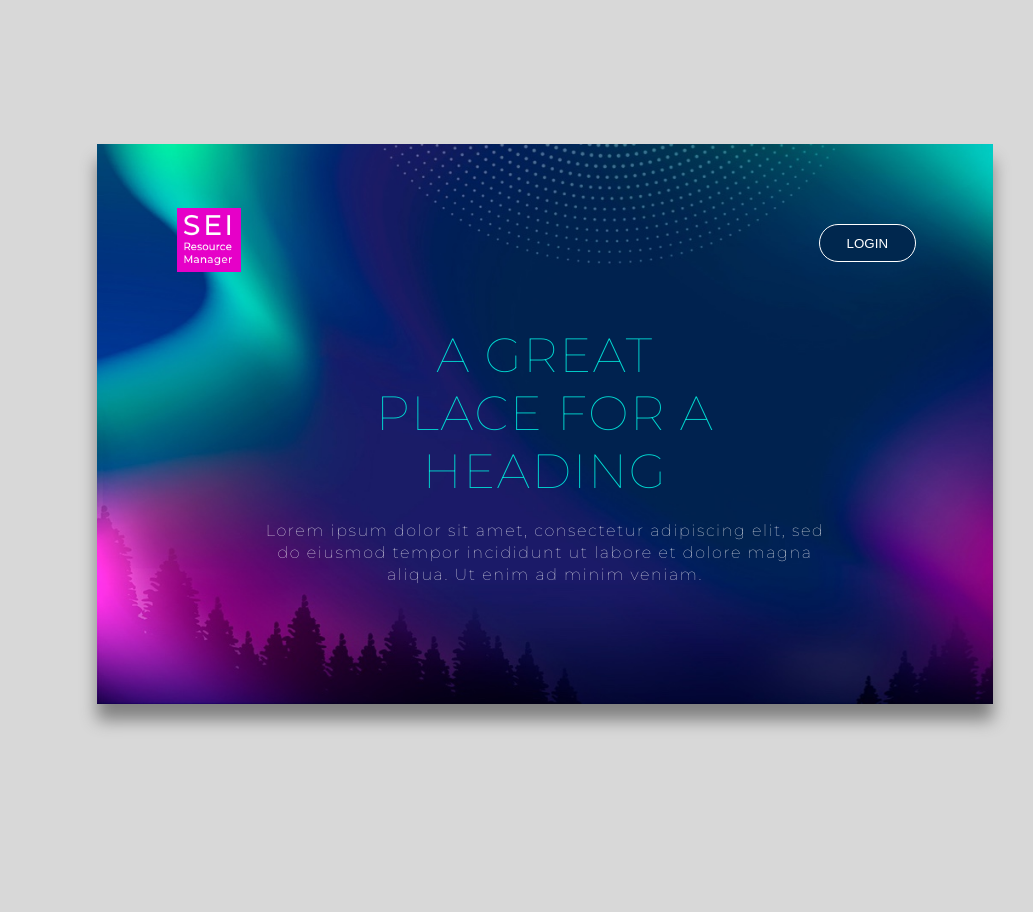
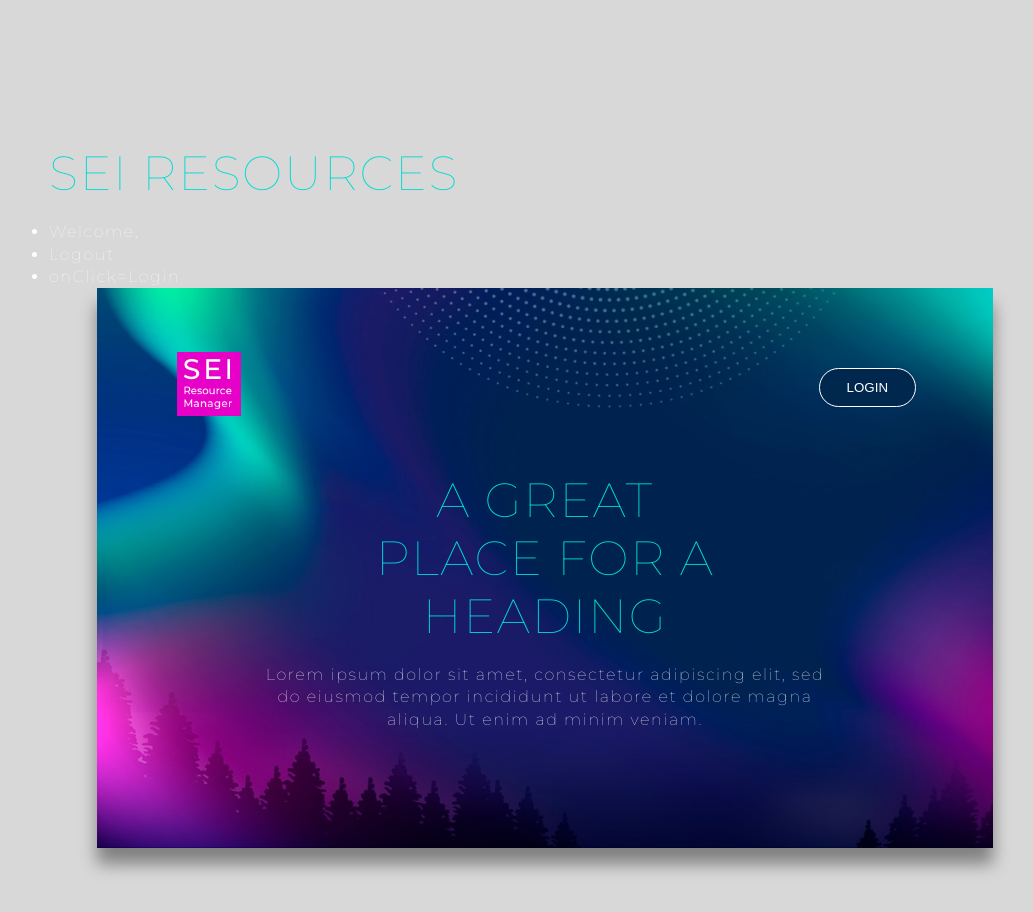
Before and after one commit to KevinMeldau/sei_front, a React (Create React App) app: page / in a window 1280 px wide. Shown: the top 912 px of the page, without its empty margins (95-1128 px from the left). Before the commit the page ends 848 px from the top, so only its background shows below. Built offline with nearby package versions, Linux system fonts and the light colour scheme; no server answers.

Commit message:
mapping unit1 data

```diff
--- a/package.json
+++ b/package.json
@@ -8,6 +8,7 @@
   ],
   "main": "src/index.js",
   "dependencies": {
+    "firebase": "^8.4.3",
     "react": "17.0.2",
     "react-dom": "17.0.2",
     "react-icons": "^4.2.0",
--- a/src/App.js
+++ b/src/App.js
@@ -1,17 +1,27 @@
 import { useState, useEffect } from "react";
+import { BrowserRouter as Router, Switch, Route } from "react-router-dom";
+
+import {login, logout, auth } from "./services/firebase";
+
+import "./styles.css";
+
 import Public_facing from "./components/Public_facing";
 import Form from "./components/Form";
 import Member_content from "./components/Member_content";
+import Header from "./components/Header"
 import Unit_one from "./components/Unit_one";
 import Unit_two from "./components/Unit_two";
 import Unit_three from "./components/Unit_three";
 import Unit_four from "./components/Unit_four";
-import "./styles.css";
-import { BrowserRouter as Router, Switch, Route } from "react-router-dom";
+
 
 export default function App() {
   //state for holding lessons
   const [content, setContent] = useState([]);
+
+  const [state, setState] = useState({
+    user:null,
+  });
 
   useEffect(() => {
     async function getLessons() {
@@ -33,6 +43,10 @@ export default function App() {
   }, []);
   return (
     <Router>
+      <div>
+        <Header />
+      </div>
+    <main>
       <div className="container">
         <Switch>
           <Route path="/member_content" component={Member_content} />
@@ -60,6 +74,7 @@ export default function App() {
           <Route path="/" component={Public_facing} />
         </Switch>
       </div>
+    </main>
     </Router>
   );
 }
--- /dev/null
+++ b/src/components/Header.js
@@ -0,0 +1,18 @@
+import { login, logout } from "../services/firebase";
+
+const Header = (props) =>(
+    <header>
+        <h1>SEI Resources</h1>
+        <ul>
+            <li>
+                Welcome,
+            </li>
+            <li>
+                Logout
+            </li>
+            <li> onClick={login}Login</li>
+        </ul>
+    </header>
+);
+
+export default Header;
--- /dev/null
+++ b/src/services/firebase.js
@@ -0,0 +1,30 @@
+import firebase from "firebase/app";
+import "firebase/auth";
+
+const firebaseConfig = {
+    apiKey: "AIzaSyCgTmv9kgUG-dSUoBwdxlWy81KVU7hfXis",
+    authDomain: "sei-resource-manager.firebaseapp.com",
+    projectId: "sei-resource-manager",
+    storageBucket: "sei-resource-manager.appspot.com",
+    messagingSenderId: "616315820198",
+    appId: "1:616315820198:web:b6f4efe756349b6d153c67"
+};
+
+firebase.initializeApp(firebaseConfig);
+
+const provider = new firebase.auth.GoogleAuthProvider();
+const auth = firebase.auth();
+
+function login() {
+    auth.signInWithPopup(provider);
+}
+
+function logout() {
+    auth.signOut();
+}
+
+export {
+    auth,
+    login,
+    logout,
+}
```
Also changed, not shown: 1 other file (tests, documents, lock files or other folders).
